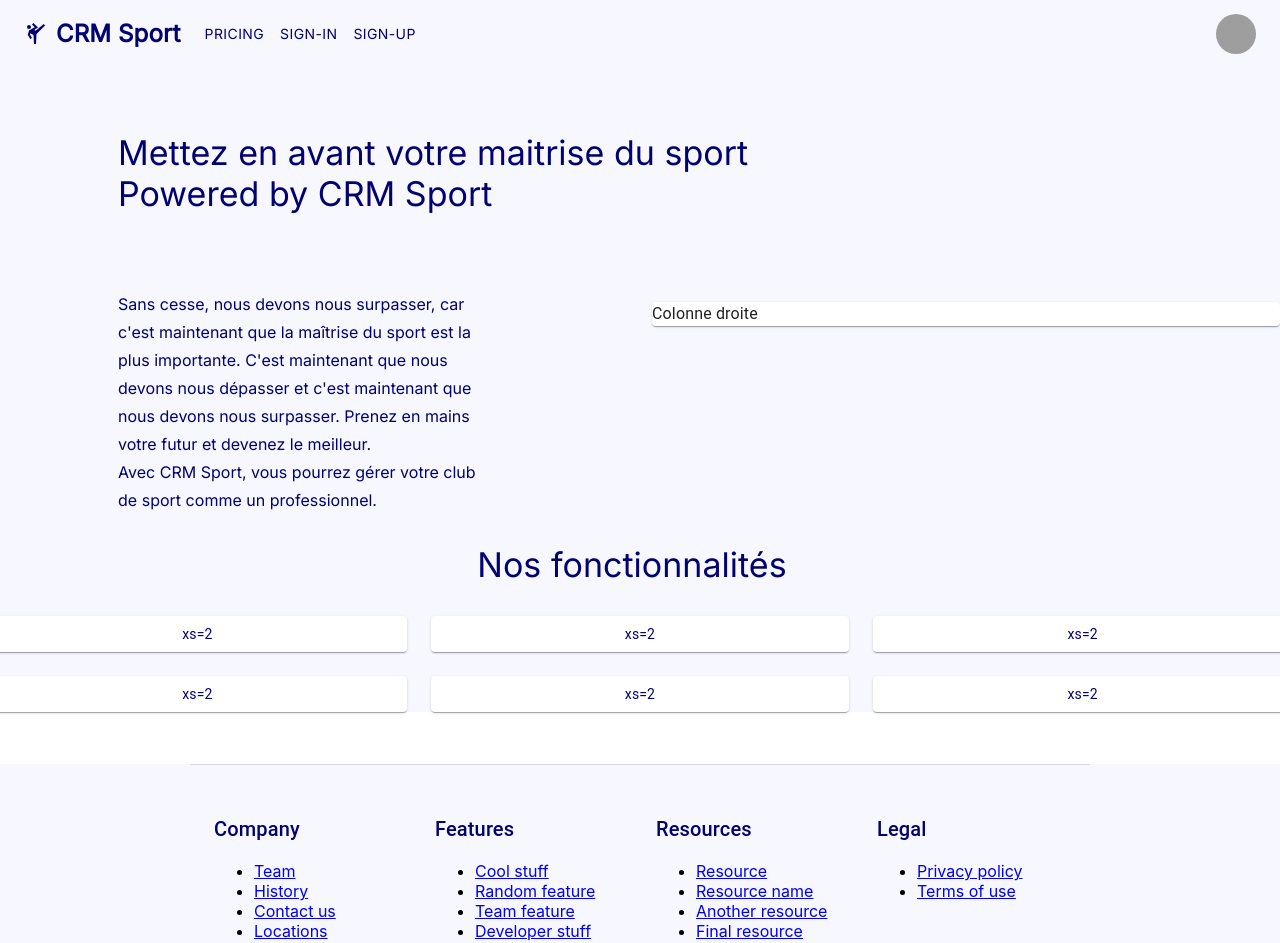
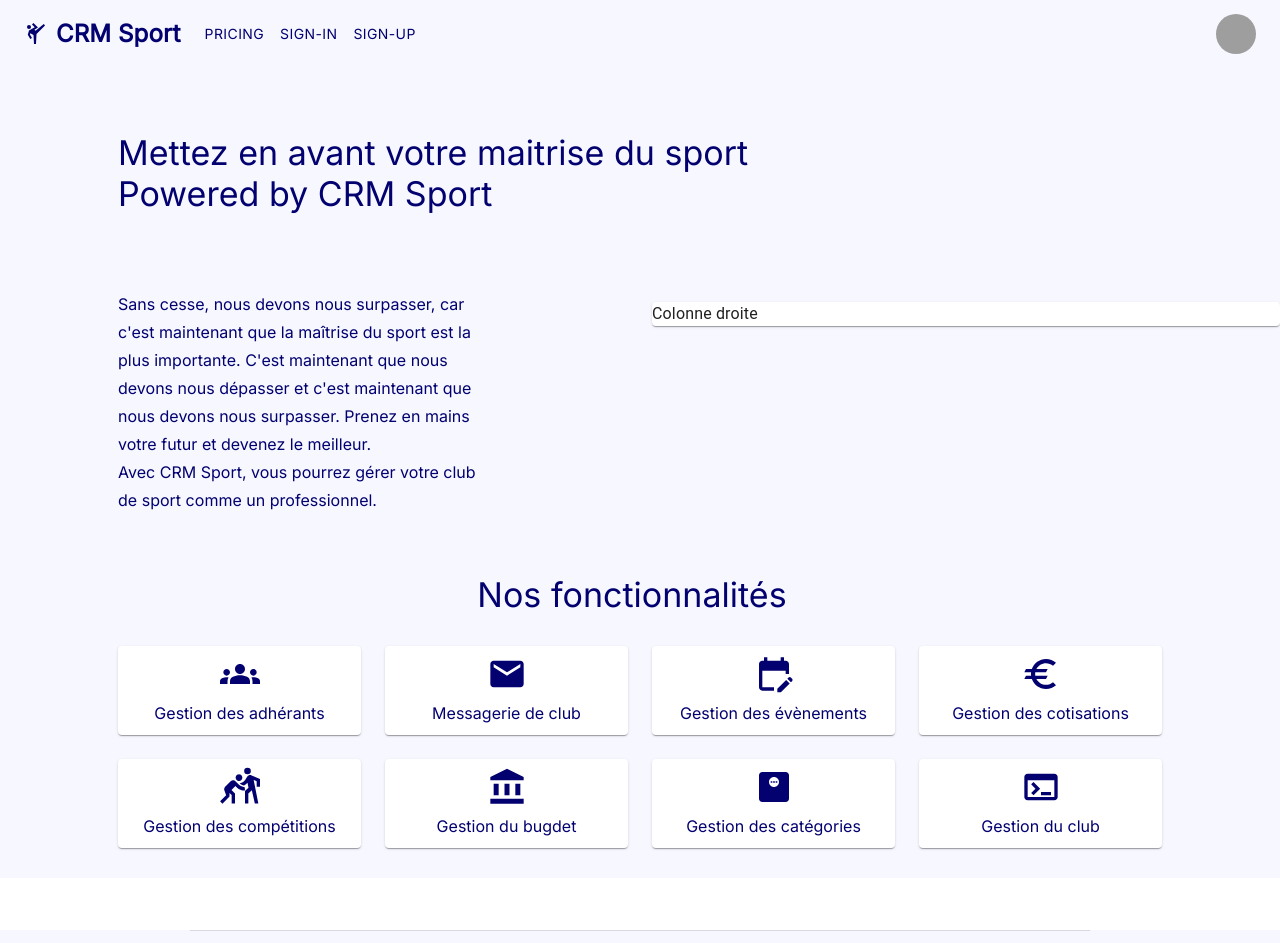
Before and after one commit to Jezekael/crm_sports_app, a React (Create React App) app: page / in a window 1280 px wide. Shown: the top 943 px of the page. Built offline with nearby package versions, Linux system fonts and the light colour scheme; grey boxes are pictures that could not be loaded.

Commit message:
Functionalities ok

```diff
--- a/src/App.js
+++ b/src/App.js
@@ -91,8 +91,8 @@
   return (
     <BrowserRouter>
       <AppBar position="static" style={{ backgroundColor: '#f6f7ff' }}>
-        <Container maxWidth="xl">
-          <Toolbar disableGutters>
+        <Container maxWidth="xl" >
+          <Toolbar disableGutters >
             <AdbIcon sx={{ color: appBarTextColor, display: { xs: 'none', md: 'flex' }, mr: 1 }} />
             <Typography
               variant="h5"
@@ -233,6 +233,7 @@
             borderTop: (theme) => `1px solid ${theme.palette.divider}`,
             mt: 8,
             py: [3, 6],
+
           }}
         >
           <Grid container spacing={4} justifyContent="space-evenly">
--- a/src/pages/home.js
+++ b/src/pages/home.js
@@ -6,6 +6,16 @@
 import Grow from '@mui/material/Grow';
 import Box from '@mui/material/Box';
 import "@fontsource/inter";
+
+
+import GroupsIcon from '@mui/icons-material/Groups';
+import MailIcon from '@mui/icons-material/Mail';
+import EditCalendarIcon from '@mui/icons-material/EditCalendar';
+import EuroIcon from '@mui/icons-material/Euro';
+import SportsKabaddiIcon from '@mui/icons-material/SportsKabaddi';
+import AccountBalanceIcon from '@mui/icons-material/AccountBalance';
+import MonitorWeightIcon from '@mui/icons-material/MonitorWeight';
+import TerminalIcon from '@mui/icons-material/Terminal';
 
 const typoProperties = {
   mr: 2,
@@ -24,6 +34,26 @@
   textAlign: 'center',
   color: '#02016F',
 }));
+
+const iconsFunctionalities =
+  [GroupsIcon,
+    MailIcon,
+    EditCalendarIcon,
+    EuroIcon,
+    SportsKabaddiIcon,
+    AccountBalanceIcon,
+    MonitorWeightIcon,
+    TerminalIcon];
+
+const textFunctionalities =
+  ["Gestion des adhérants",
+    "Messagerie de club",
+    "Gestion des évènements",
+    "Gestion des cotisations",
+    "Gestion des compétitions",
+    "Gestion du bugdet",
+    "Gestion des catégories",
+    "Gestion du club"];
 
 function Home() {
   return (
@@ -74,19 +104,26 @@
         </Paper>
       </Grid>
 
-      <Grid item xs={12} style={{ padding: '30px 130px' }}>
-        <Typography variant="h4" sx={typoProperties} justifyContent={"center"} >Nos fonctionnalités</Typography>
-      </Grid>
-      <Box sx={{ flexGrow: 1 }}>
-        <Grid container spacing={{ xs: 2, md: 3 }} columns={{ xs: 4, sm: 8, md: 12 }}>
-          {Array.from(Array(6)).map((_, index) => (
-            <Grid xs={2} sm={4} md={4} key={index}>
-              <Item>xs=2</Item>
+      <Box sx={{ flexGrow: 1 }} style={{ padding: '30px 130px' }}>
+        <Grid item xs={12} style={{ padding: '30px 130px' }}>
+          <Typography variant="h4" sx={typoProperties} justifyContent={"center"} >Nos fonctionnalités</Typography>
+        </Grid>
+        <Grid container spacing={{ xs: 1, md: 3 }} columns={{ xs: 1, sm: 4, md: 16 }}>
+          {iconsFunctionalities.map((Icon, index) => (
+            <Grid xs={1} sm={4} md={4} key={index}>
+              <Item>
+                <Icon key={index} sx={{ fontSize: 40 }} />
+                <Typography variant="subtitle1" sx={{ fontFamily: 'Inter', fontWeight: 500, letterSpacing: '.001rem', color: '#02016F', textDecoration: 'none' }} >
+                  {textFunctionalities[index]}
+                </Typography>
+
+              </Item>
             </Grid>
           ))}
         </Grid>
-      </Box>
+      </Box >
     </Grid>
+
   );
 }
 
```
